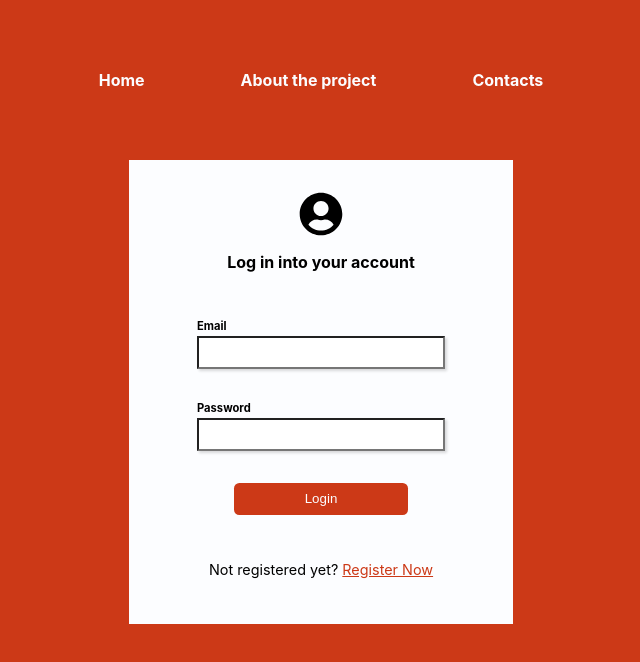
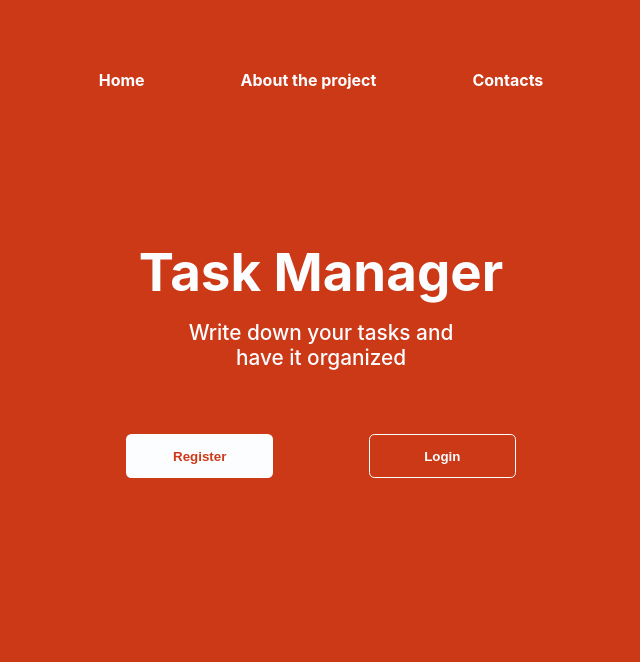
Before and after one commit to victorzix/task-manager-front, a React (Vite) app: page / in a window 1280 px wide. Shown: the top 662 px of the page, without its empty margins (319-959 px from the left). Built offline with nearby package versions, Linux system fonts and the light colour scheme.

Commit message:
feat(chore): add react router dom to links

```diff
--- a/src/App.jsx
+++ b/src/App.jsx
@@ -1,13 +1,18 @@
-// import HomePage from "./components/Homepage/HomePage"
-import LoginPage from "./components/LoginPage/LoginPage"
+import HomePage from './components/Homepage/HomePage';
+import LoginPage from './components/LoginPage/LoginPage';
+import RegisterPage from './components/RegisterPage/RegisterPage';
+import { Routes, Route } from 'react-router-dom';
 
 function App() {
-  return (
-    <>
-      {/* <HomePage/> */}
-      <LoginPage/>
-    </>
-  )
+	return (
+		<>
+			<Routes>
+				<Route path="/" element={<HomePage />} />
+				<Route path="/login" element={<LoginPage />} />
+				<Route path="/register" element={<RegisterPage />} />
+			</Routes>
+		</>
+	);
 }
 
-export default App
+export default App;
--- a/src/components/Header.jsx
+++ b/src/components/Header.jsx
@@ -1,5 +1,6 @@
 import styled from 'styled-components';
 import { COLORS } from '../globalStyles';
+import { Link } from 'react-router-dom';
 
 const HeaderWrapper = styled.header`
 	width: 100vw;
@@ -33,9 +34,9 @@ export default function Header() {
 	return (
 		<>
 			<HeaderWrapper>
-				<span><a href="">Home</a></span>
-				<span><a href="">About the project</a></span>
-				<span><a href="">Contacts</a></span>
+				<span><Link to="/">Home</Link></span>
+				<span><Link to="/about">About the project</Link></span>
+				<span><Link to="/contacts">Contacts</Link></span>
 			</HeaderWrapper>
 		</>
 	);
--- a/src/components/Homepage/Intro.jsx
+++ b/src/components/Homepage/Intro.jsx
@@ -1,5 +1,6 @@
-import styled from "styled-components"
-import { COLORS } from "../../globalStyles"
+import styled from 'styled-components';
+import { COLORS } from '../../globalStyles';
+import { Link } from 'react-router-dom';
 
 const ContentWrapper = styled.div`
 	color: ${COLORS.textWhite};
@@ -23,7 +24,7 @@ const ContentWrapper = styled.div`
 		font-size: 1.3em;
 		width: 15em;
 	}
-`
+`;
 
 const Buttons = styled.div`
 	margin-top: 3em;
@@ -34,7 +35,7 @@ const Buttons = styled.div`
 		font-weight: bold;
 		width: 11em;
 		height: 3.3em;
-    border-radius: .4em;
+		border-radius: 0.4em;
 		transition: all ease-in-out 150ms;
 
 		&:hover {
@@ -54,7 +55,7 @@ const Buttons = styled.div`
 		color: ${COLORS.textWhite};
 		border: 1px solid ${COLORS.textWhite};
 	}
-`
+`;
 
 export default function Intro() {
 	return (
@@ -63,9 +64,14 @@ export default function Intro() {
 			<p>Write down your tasks and have it organized</p>
 
 			<Buttons>
+				<Link to="/register">
 					<button className="registerBtn">Register</button>
+				</Link>
+
+				<Link to="/login">
 					<button className="loginBtn">Login</button>
+				</Link>
 			</Buttons>
 		</ContentWrapper>
-  )
+	);
 }
--- a/src/components/LoginPage/LoginPage.jsx
+++ b/src/components/LoginPage/LoginPage.jsx
@@ -2,6 +2,7 @@ import styled from 'styled-components';
 import Header from '../Header';
 import { COLORS } from '../../globalStyles';
 import { FaUserCircle } from 'react-icons/fa';
+import { Link } from 'react-router-dom';
 
 const FormWrapper = styled.div`
 	height: 100%;
@@ -164,7 +165,7 @@ export default function LoginPage() {
 						</div>
 						<button>Login</button>
 					</Form>
-        <p>Not registered yet? <a href="">Register Now</a></p>
+        <p>Not registered yet? <Link to="/register">Register Now</Link></p>
 				</FormContainer>
 			</FormWrapper>
 		</>
--- a/src/components/RegisterPage/RegisterPage.jsx
+++ b/src/components/RegisterPage/RegisterPage.jsx
@@ -2,6 +2,7 @@ import styled from 'styled-components';
 import Header from '../Header';
 import { COLORS } from '../../globalStyles';
 import { FaUserCircle } from 'react-icons/fa';
+import { Link } from 'react-router-dom';
 
 const FormWrapper = styled.div`
 	height: 100%;
@@ -167,7 +168,7 @@ export default function RegisterPage() {
 						</div>
 						<button>Register</button>
 					</Form>
-        <p>Already have an account? <a href="">Log in</a></p>
+        <p>Already have an account? <Link to="/login">Log in</Link></p>
 				</FormContainer>
 			</FormWrapper>
 		</>
--- a/src/main.jsx
+++ b/src/main.jsx
@@ -1,11 +1,14 @@
-import React from 'react'
-import ReactDOM from 'react-dom/client'
-import App from './App.jsx'
-import GlobalStyle from './globalStyles.js'
+import React from 'react';
+import ReactDOM from 'react-dom/client';
+import App from './App.jsx';
+import GlobalStyle from './globalStyles.js';
+import { BrowserRouter } from 'react-router-dom';
 
 ReactDOM.createRoot(document.getElementById('root')).render(
-  <React.StrictMode>
-  <GlobalStyle/>
-    <App />
-  </React.StrictMode>,
-)
+	<React.StrictMode>
+		<GlobalStyle />
+		<BrowserRouter>
+			<App />
+		</BrowserRouter>
+	</React.StrictMode>
+);
```
Lines whose indentation alone changed are shown as unchanged.
